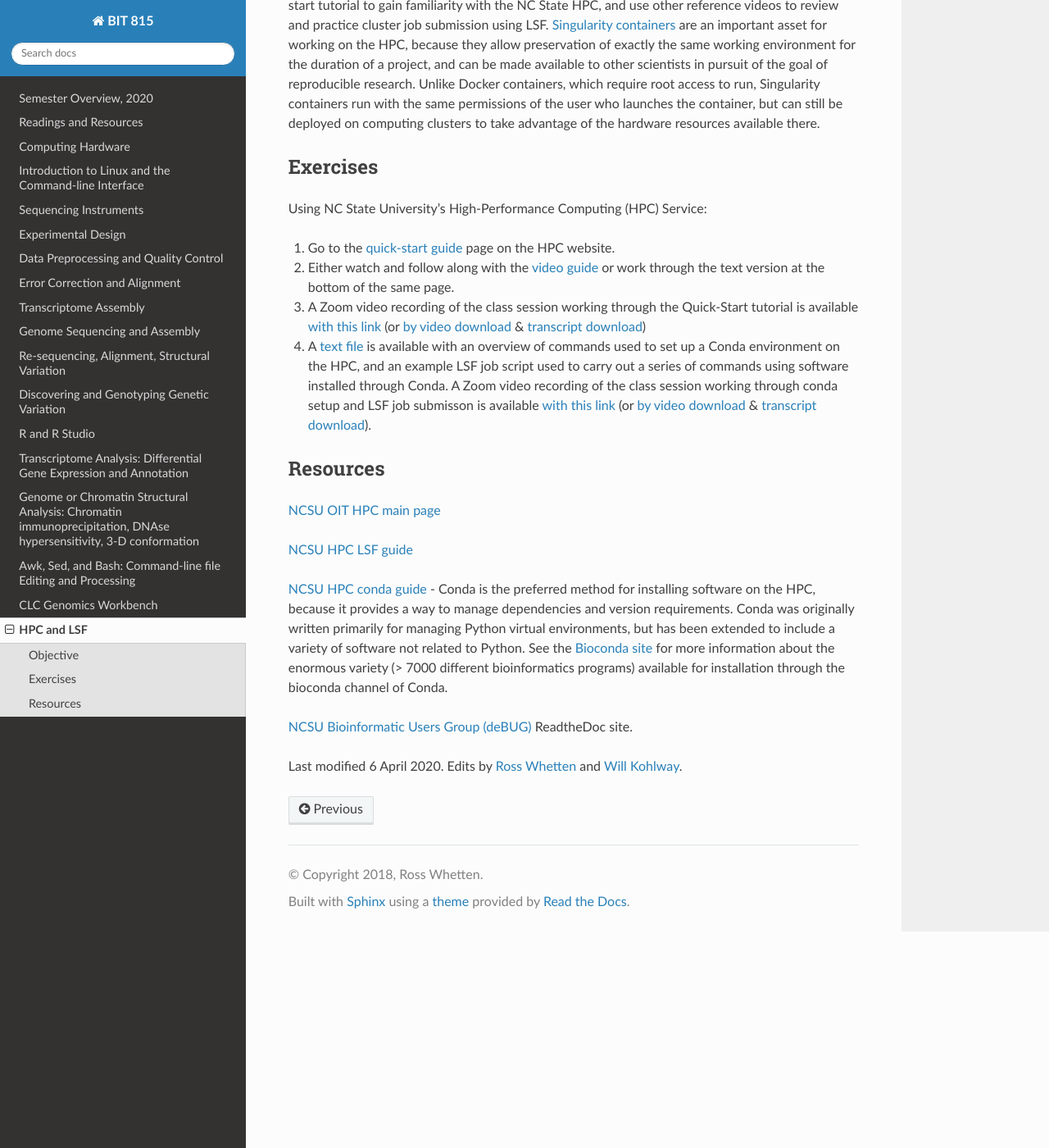
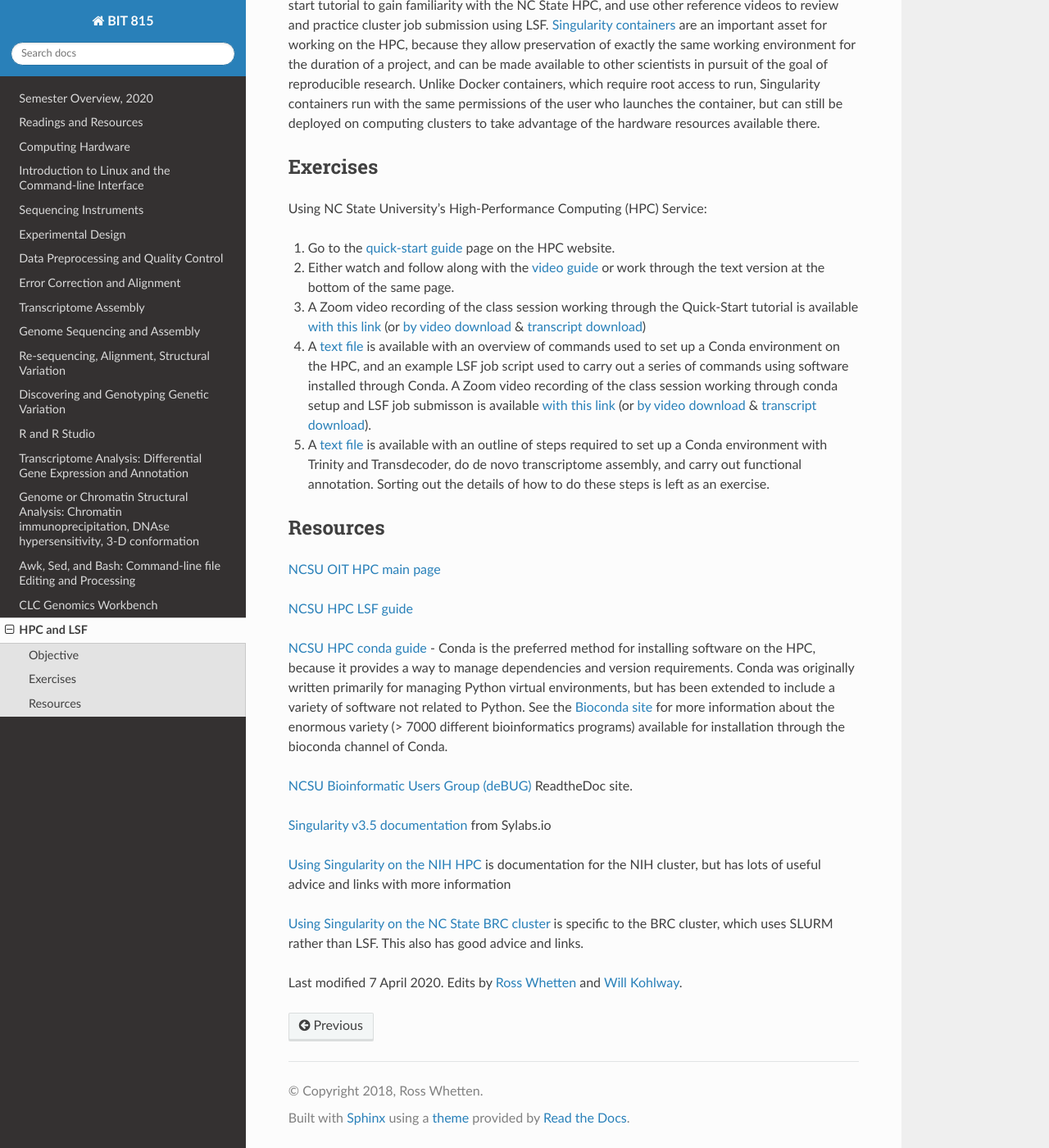
Before and after one commit to rwhetten/DeepSeqAnalysis, a Sphinx documentation site: the page built from docs/source/HPC.rst, in a window 1280 px wide and 1400 px high, scrolled down 285 px. Shown: the whole window at 82% size. Built offline with Sphinx 7.4.7 and the Read the Docs theme 2.0.0, drawn with Linux system fonts in a browser that asks for light colours.

Commit message:
Update HPC.rst
Add links and more information about Singularity

```diff
--- a/docs/source/HPC.rst
+++ b/docs/source/HPC.rst
@@ -27,8 +27,9 @@ Using NC State University's High-Performance Computing (HPC) Service:
 
 3. A Zoom video recording of the class session working through the Quick-Start tutorial is available `with this link <https://ncsu.zoom.us/rec/play/upUqJOCpqG03HtKRtQSDAPB-W47oLqys1yMbrPUNzhnnUXILNQelb7NEYuAksjKwuIdXu_z0x_k4IH92?continueMode=true>`_ (or `by video download <https://drive.google.com/open?id=1mdUOXF80CeAm345lh6PIvftUuOV_Q-Jf>`_ & `transcript download <https://drive.google.com/open?id=1Y-DchMpqrMNv58Z03i-SRnrIZVhgb6eD>`_)
 
-4. A `text file <https://drive.google.com/a/ncsu.edu/file/d/1-QqP_tFWBXD5dU8_A8zSVcKgiEy0SkDt/>`_ is available with an overview of commands used to set up a Conda environment on the HPC, and an example LSF job script used to carry out a series of commands using software installed through Conda. A Zoom video recording of the class session working through conda setup and LSF job submisson is available `with this link <https://ncsu.zoom.us/rec/play/uZZ-I7ihrmk3EoDDtgSDB_YtW461JqOs0nMd_KcFzx3hBndWYFf3NLVAYyzsdId1nlkPrQ2X1vQU9-c?continueMode=true>`_ (or `by video download <https://drive.google.com/open?id=19CTrmUv27c_upafnUEj2Y0g2kXKJdWzV>`_ & `transcript download <https://drive.google.com/open?id=1cXAYhbLFLma6ZSeRBQ1zm6dlyXa0d6g->`_).
+4. A `text file <https://drive.google.com/open?id=15_RzI6yQqB-BRUVYl70y6AucvhI8EfZQFbC64mUYJEU>`_ is available with an overview of commands used to set up a Conda environment on the HPC, and an example LSF job script used to carry out a series of commands using software installed through Conda. A Zoom video recording of the class session working through conda setup and LSF job submisson is available `with this link <https://ncsu.zoom.us/rec/play/uZZ-I7ihrmk3EoDDtgSDB_YtW461JqOs0nMd_KcFzx3hBndWYFf3NLVAYyzsdId1nlkPrQ2X1vQU9-c?continueMode=true>`_ (or `by video download <https://drive.google.com/open?id=19CTrmUv27c_upafnUEj2Y0g2kXKJdWzV>`_ & `transcript download <https://drive.google.com/open?id=1cXAYhbLFLma6ZSeRBQ1zm6dlyXa0d6g->`_).
 
+5. A `text file <https://docs.google.com/document/d/1OIVhHsFscXNezba3KHaWEZ7svNq_jYotB9l3mvidfNA>`_ is available with an outline of steps required to set up a Conda environment with Trinity and Transdecoder, do de novo transcriptome assembly, and carry out functional annotation. Sorting out the details of how to do these steps is left as an exercise.
 
 Resources
 *********
@@ -41,8 +42,11 @@ Resources
 
 `NCSU Bioinformatic Users Group (deBUG) <https://ncsu-debug.readthedocs.io/en/latest/#>`_ ReadtheDoc site.
 
+`Singularity v3.5 documentation <https://sylabs.io/guides/3.5/user-guide/>`_ from Sylabs.io
 
+`Using Singularity on the NIH HPC <https://hpc.nih.gov/apps/singularity.html>`_ is documentation for the NIH cluster, but has lots of useful advice and links with more information
 
+`Using Singularity on the NC State BRC cluster <https://brcwebportal.cos.ncsu.edu/cluster_workshop/doku.php?id=using_singularity>`_ is specific to the BRC cluster, which uses SLURM rather than LSF. This also has good advice and links.
 
-Last modified 6 April 2020.
+Last modified 7 April 2020.
 Edits by `Ross Whetten <https://github.com/rwhetten>`_ and `Will Kohlway <https://github.com/wkohlway>`_.
```
